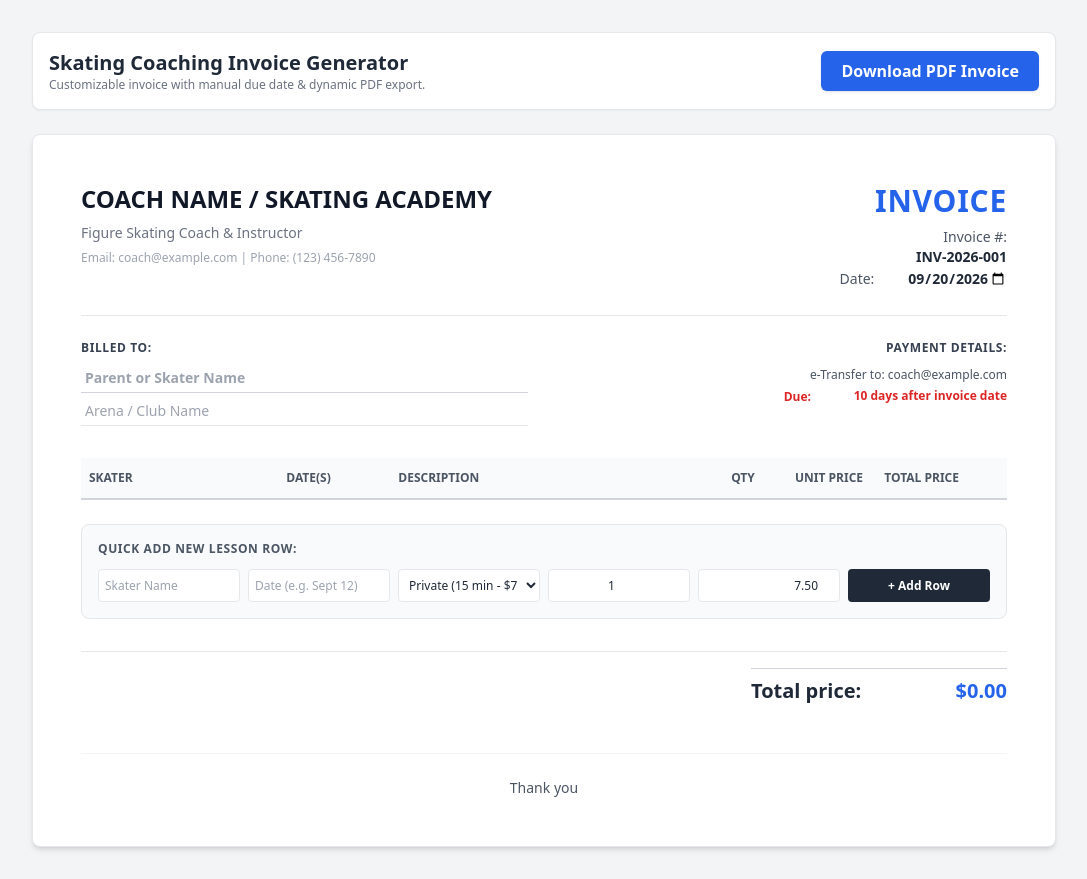
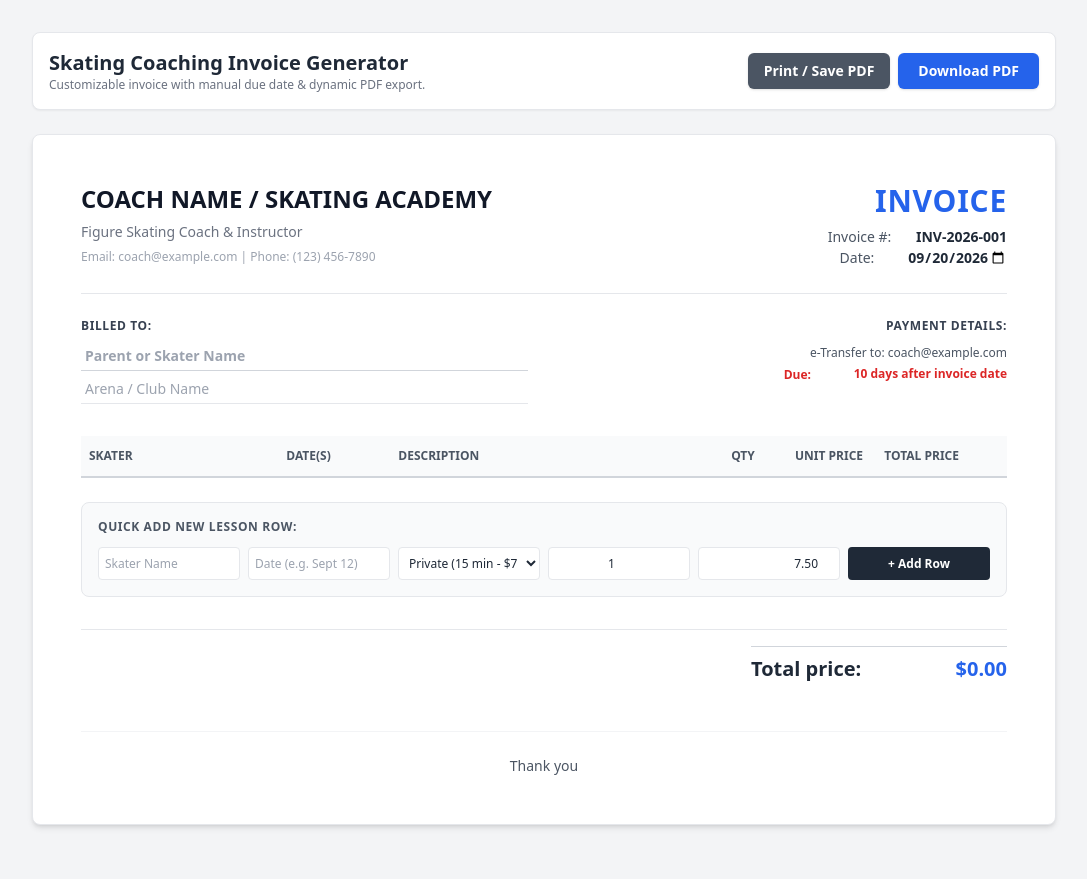
Before and after one commit to x2dowt/invoice, a plain HTML site: page index.html in a window 1280 px wide. Shown: the whole page, without its empty margins (96-1183 px from the left). After the commit the page ends 857 px from the top, so only its background shows below. Drawn offline with nearby package versions, Linux system fonts and the light colour scheme.

Commit message:
Update index.html

```diff
--- a/index.html
+++ b/index.html
@@ -11,6 +11,8 @@
   <style>
     @media print {
       .no-print { display: none !important; }
+      body { background: white !important; padding: 0 !important; }
+      #invoice { shadow: none !important; border: none !important; padding: 0 !important; }
     }
   </style>
 </head>
@@ -23,9 +25,14 @@
         <h1 class="text-xl font-bold text-gray-800">Skating Coaching Invoice Generator</h1>
         <p class="text-xs text-gray-500">Customizable invoice with manual due date & dynamic PDF export.</p>
       </div>
-      <button onclick="downloadPDF()" class="bg-blue-600 hover:bg-blue-700 text-white font-semibold px-5 py-2 rounded-md shadow transition">
-        Download PDF Invoice
-      </button>
+      <div class="flex gap-2">
+        <button onclick="window.print()" class="bg-gray-600 hover:bg-gray-700 text-white font-semibold px-4 py-2 rounded-md shadow transition text-sm">
+          Print / Save PDF
+        </button>
+        <button onclick="downloadPDF()" class="bg-blue-600 hover:bg-blue-700 text-white font-semibold px-5 py-2 rounded-md shadow transition text-sm">
+          Download PDF
+        </button>
+      </div>
     </div>
 
     <!-- Printable Invoice Container -->
@@ -33,16 +40,16 @@
 
       <!-- Header -->
       <div class="flex justify-between items-start border-b pb-6 mb-6">
-        <div>
-          <input type="text" value="COACH NAME / SKATING ACADEMY" class="font-bold text-2xl text-gray-900 border-b border-transparent hover:border-gray-300 focus:border-blue-500 outline-none w-full mb-1">
-          <input type="text" value="Figure Skating Coach & Instructor" class="text-sm text-gray-500 border-b border-transparent hover:border-gray-300 focus:border-blue-500 outline-none w-full">
-          <input type="text" value="Email: coach@example.com | Phone: (123) 456-7890" class="text-xs text-gray-400 border-b border-transparent hover:border-gray-300 focus:border-blue-500 outline-none w-full mt-1">
+        <div class="w-2/3">
+          <input type="text" value="COACH NAME / SKATING ACADEMY" class="font-bold text-2xl text-gray-900 outline-none w-full mb-1 bg-transparent">
+          <input type="text" value="Figure Skating Coach & Instructor" class="text-sm text-gray-500 outline-none w-full bg-transparent">
+          <input type="text" value="Email: coach@example.com | Phone: (123) 456-7890" class="text-xs text-gray-400 outline-none w-full mt-1 bg-transparent">
         </div>
-        <div class="text-right">
+        <div class="text-right w-1/3">
           <h2 class="text-3xl font-extrabold text-blue-600 uppercase tracking-wide">INVOICE</h2>
           <div class="mt-2 text-sm text-gray-600">
-            <label class="block">Invoice #: <input type="text" id="invoice-num" value="INV-2026-001" class="font-semibold text-gray-800 text-right outline-none w-28 border-b border-transparent hover:border-gray-300"></label>
-            <label class="block">Date: <input type="date" id="invoice-date" class="font-semibold text-gray-800 text-right outline-none border-b border-transparent hover:border-gray-300"></label>
+            <label class="block">Invoice #: <input type="text" id="invoice-num" value="INV-2026-001" class="font-semibold text-gray-800 text-right outline-none w-28 bg-transparent"></label>
+            <label class="block">Date: <input type="date" id="invoice-date" class="font-semibold text-gray-800 text-right outline-none bg-transparent"></label>
           </div>
         </div>
       </div>
@@ -51,15 +58,15 @@
       <div class="grid grid-cols-1 md:grid-cols-2 gap-8 mb-8 text-sm">
         <div>
           <h3 class="font-bold text-gray-700 uppercase tracking-wider text-xs mb-2">Billed To:</h3>
-          <input type="text" id="billed-to-name" placeholder="Parent or Skater Name" class="font-semibold text-gray-900 border-b border-gray-300 focus:border-blue-500 outline-none w-full mb-1 p-1">
-          <input type="text" id="billed-to-club" placeholder="Arena / Club Name" class="text-gray-600 border-b border-gray-200 focus:border-blue-500 outline-none w-full p-1">
+          <input type="text" id="billed-to-name" placeholder="Parent or Skater Name" class="font-semibold text-gray-900 border-b border-gray-300 focus:border-blue-500 outline-none w-full mb-1 p-1 bg-transparent">
+          <input type="text" id="billed-to-club" placeholder="Arena / Club Name" class="text-gray-600 border-b border-gray-200 focus:border-blue-500 outline-none w-full p-1 bg-transparent">
         </div>
         <div class="text-right">
           <h3 class="font-bold text-gray-700 uppercase tracking-wider text-xs mb-2">Payment Details:</h3>
-          <input type="text" value="e-Transfer to: coach@example.com" class="text-xs text-gray-600 text-right border-b border-transparent hover:border-gray-300 outline-none w-full">
+          <input type="text" value="e-Transfer to: coach@example.com" class="text-xs text-gray-600 text-right outline-none w-full bg-transparent">
           <div class="flex items-center justify-end gap-1 mt-1">
             <span class="text-xs font-semibold text-red-600">Due:</span>
-            <input type="text" value="10 days after invoice date" class="text-xs font-semibold text-red-600 text-right border-b border-transparent hover:border-red-300 focus:border-red-500 outline-none w-48">
+            <input type="text" value="10 days after invoice date" class="text-xs font-semibold text-red-600 text-right border-b border-transparent hover:border-red-300 focus:border-red-500 outline-none w-48 bg-transparent">
           </div>
         </div>
       </div>
@@ -197,8 +204,11 @@
       const dateVal = document.getElementById('invoice-date').value;
       let monthName = "Invoice";
       if (dateVal) {
-        const d = new Date(dateVal + 'T00:00:00');
-        monthName = d.toLocaleString('default', { month: 'Long' });
+        const parts = dateVal.split('-');
+        if (parts.length === 3) {
+          const d = new Date(parts[0], parts[1] - 1, parts[2]);
+          monthName = d.toLocaleString('default', { month: 'long' });
+        }
       }
 
       const skaterOrClient = document.getElementById('billed-to-name').value.trim() || 'Client';
@@ -208,14 +218,21 @@
       let cleanFilename = rawFilename.replace(/[^a-zA-Z0-9_-]/g, '_') + '.pdf';
 
       const opt = {
-        margin:       0.4,
+        margin:       0.3,
         filename:     cleanFilename,
         image:        { type: 'jpeg', quality: 0.98 },
-        html2canvas:  { scale: 2 },
+        html2canvas:  { scale: 2, useCORS: true, logging: false },
         jsPDF:        { unit: 'in', format: 'letter', orientation: 'portrait' }
       };
 
-      html2pdf().set(opt).from(element).save();
+      if (typeof html2pdf !== 'undefined') {
+        html2pdf().set(opt).from(element).save().catch(err => {
+          console.error("html2pdf failed, falling back to print dialog:", err);
+          window.print();
+        });
+      } else {
+        window.print();
+      }
     }
 
     calculateTotals();
```
